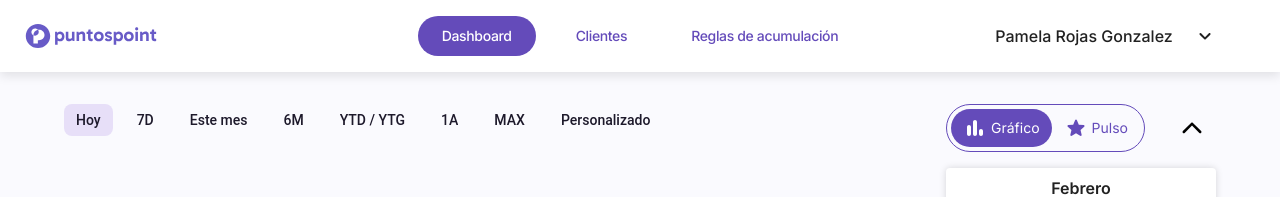
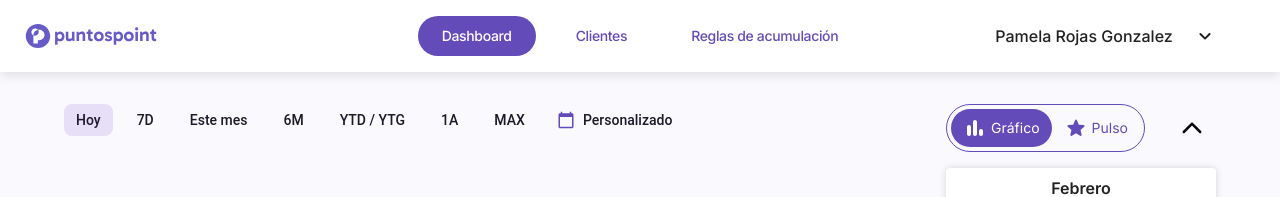
Before and after one commit to ilemarandrade/puntospoint-test-frontend, a Next.js app: page /dashboard in a window 1280 px wide. Shown: the top 197 px of the page. Built offline with nearby package versions, Linux system fonts and the light colour scheme.

Commit message:
feat: :sparkles: show in calendar values selected

```diff
--- a/src/components/date-picker/index.tsx
+++ b/src/components/date-picker/index.tsx
@@ -26,7 +26,10 @@ import KeyboardArrowRightIcon from '@mui/icons-material/KeyboardArrowRight';
 import CheckIcon from '@mui/icons-material/Check';
 
 type DatePickerProps = {
-  initialDate?: Date;
+  initialDate?: {
+    start: Date | null;
+    end: Date | null;
+  };
   onDateChange?: (date: Date) => void;
   onRangeChange?: (startDate: Date, endDate: Date) => void;
   className?: string;
@@ -34,20 +37,23 @@ type DatePickerProps = {
 };
 
 export function DatePicker({
-  initialDate = new Date(),
+  initialDate = {
+    start: null,
+    end: null,
+  },
   onDateChange,
   onRangeChange,
   className,
   rangeMode = false,
 }: DatePickerProps) {
-  const [selectedDate, setSelectedDate] = useState<Date>(initialDate);
-  const [startDate, setStartDate] = useState<Date | null>(null);
-  const [endDate, setEndDate] = useState<Date | null>(null);
-  const [currentDate, setCurrentDate] = useState<Date>(initialDate);
+  const [selectedDate, setSelectedDate] = useState<Date>(new Date());
+  const [startDate, setStartDate] = useState<Date | null>(initialDate.start);
+  const [endDate, setEndDate] = useState<Date | null>(initialDate.end);
+  const [currentDate, setCurrentDate] = useState<Date>(new Date());
   const [view, setView] = useState<'calendar' | 'month' | 'year'>('calendar');
   const [isSelectingMonth, setIsSelectingMonth] = useState<boolean>(false);
   const [selectedMonths, setSelectedMonths] = useState<number[]>([]);
-
+  console.log({ startDate, endDate });
   const months = [
     'Enero',
     'Febrero',
@@ -146,13 +152,12 @@ export function DatePicker({
   };
 
   const handleCancel = () => {
-    setSelectedDate(initialDate);
-    setCurrentDate(initialDate);
+    setSelectedDate(new Date());
+    setCurrentDate(new Date());
     setStartDate(null);
     setEndDate(null);
     setSelectedMonths([]);
     setView('calendar');
-    onDateChange?.(initialDate);
   };
 
   const handleOK = () => {
--- a/src/components/filters-dashboard/date-picker-chip/index.tsx
+++ b/src/components/filters-dashboard/date-picker-chip/index.tsx
@@ -11,7 +11,10 @@ import { DatePicker } from '../../date-picker';
 import Chip from '../../chip';
 
 type DatePickerPopoverProps = {
-  initialDate?: Date;
+  initialDate?: {
+    from: Date | null;
+    to: Date | null;
+  };
   onRangeChange?: (startDate: Date, endDate: Date) => void;
   onClick?: () => void;
   rangeMode?: boolean;
@@ -21,7 +24,10 @@ type DatePickerPopoverProps = {
 };
 
 function DatePickerPopover({
-  initialDate = new Date(),
+  initialDate = {
+    from: null,
+    to: null,
+  },
   onRangeChange,
   rangeMode = false,
   buttonLabel = 'Personalizado',
@@ -34,8 +40,8 @@ function DatePickerPopover({
     start: Date | null;
     end: Date | null;
   }>({
-    start: null,
-    end: null,
+    start: initialDate?.from,
+    end: initialDate?.to,
   });
 
   const handleClick = (event: React.MouseEvent<HTMLDivElement>) => {
@@ -60,7 +66,7 @@ function DatePickerPopover({
     if (!isSelected) {
       setDateRange({ start: null, end: null });
     }
-  }, [initialDate, isSelected]);
+  }, [isSelected]);
 
   return (
     <div className={className}>
@@ -104,7 +110,11 @@ function DatePickerPopover({
           },
         }}
       >
-        <DatePicker onRangeChange={handleRangeChange} rangeMode={rangeMode} />
+        <DatePicker
+          onRangeChange={handleRangeChange}
+          rangeMode={rangeMode}
+          initialDate={dateRange}
+        />
       </Popover>
     </div>
   );
--- a/src/components/filters-dashboard/hooks/use-filters.ts
+++ b/src/components/filters-dashboard/hooks/use-filters.ts
@@ -20,6 +20,8 @@ const useFilters: () => {
   tags: EnumFiltersTags[];
   onTags: (tag: EnumFiltersTags) => void;
   setTags: (tags: EnumFiltersTags[]) => void;
+  rangeDate: { from: Date; to: Date } | undefined;
+  setRangeDate: (rangeDate: { from: Date; to: Date }) => void;
 } = () => {
   const [parameterActive, setParameterActive] = useState(
     EnumDateMainParameters.TODAY
@@ -28,6 +30,7 @@ const useFilters: () => {
   const [tags, setTags] = useState<EnumFiltersTags[]>([
     EnumFiltersTags.CLIENTS,
   ]);
+  const [rangeDate, setRangeDate] = useState<{ from: Date; to: Date }>();
 
   const handleClickParameter = useCallback(
     (parameter: EnumDateMainParameters) => {
@@ -88,6 +91,8 @@ const useFilters: () => {
     tags,
     onTags: handleClickTag,
     setTags,
+    rangeDate,
+    setRangeDate,
   };
 };
 
--- a/src/components/filters-dashboard/index.tsx
+++ b/src/components/filters-dashboard/index.tsx
@@ -1,6 +1,6 @@
 'use client';
 
-import React, { Fragment, useEffect } from 'react';
+import React, { Fragment, useCallback, useEffect } from 'react';
 import Chip from '../chip';
 import { filtersByDates } from '@/constants/filters-options';
 import SubParameter from './sub-parameters';
@@ -8,6 +8,7 @@ import useFilters from './hooks/use-filters';
 import FiltersTags from './filters-tags';
 import { IFiltersDasboard } from '@/types/recharts';
 import { EnumDateMainParameters, EnumFiltersTags } from '@/types/filters';
+import DatePickerPopover from './date-picker-chip';
 
 interface IProps {
   onChangeFilter?: (params: IFiltersDasboard) => void;
@@ -23,7 +24,14 @@ const FiltersDashboard: React.FC<IProps> = ({ onChangeFilter }) => {
     onTags,
     setTags,
     tags,
+    rangeDate,
+    setRangeDate,
   } = useFilters();
+
+  const handleOnRangeChange = useCallback((from: Date, to: Date) => {
+    setRangeDate({ from, to });
+    onChangeFilter?.({ from, to });
+  }, []);
 
   useEffect(() => {
     if (onChangeFilter) {
@@ -47,11 +55,21 @@ const FiltersDashboard: React.FC<IProps> = ({ onChangeFilter }) => {
       <div className="flex gap-3">
         {filtersByDates.map((item) => (
           <Fragment key={item.label}>
-            <Chip
-              label={item.label}
-              variant={parameterActive === item.parameter ? 'filled' : 'text'}
-              onClick={() => onParameter(item.parameter)}
-            />
+            {item.parameter === EnumDateMainParameters.CUSTOM ? (
+              <DatePickerPopover
+                rangeMode
+                onClick={() => onParameter(item.parameter)}
+                isSelected={parameterActive === item.parameter}
+                onRangeChange={handleOnRangeChange}
+                initialDate={rangeDate}
+              />
+            ) : (
+              <Chip
+                label={item.label}
+                variant={parameterActive === item.parameter ? 'filled' : 'text'}
+                onClick={() => onParameter(item.parameter)}
+              />
+            )}
           </Fragment>
         ))}
       </div>
```
